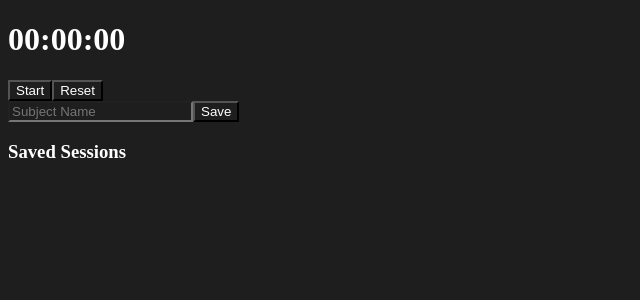
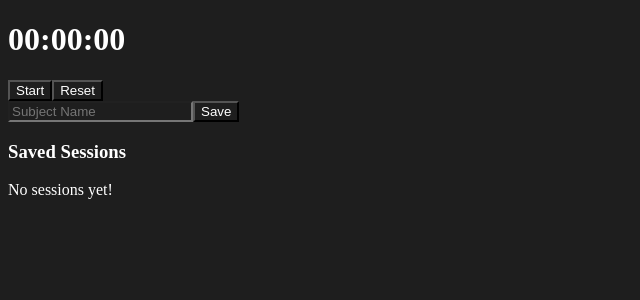
Before and after one commit to realblackblur/Study-Session-Log, a React (Vite) app: page / in a window 1280 px wide. Shown: the top 300 px of the page, without its empty margins (0-640 px from the left). Built offline with nearby package versions, Linux system fonts and the light colour scheme.

Commit message:
feat: show empty state when no sessions are saved

```diff
--- a/src/components/StudyTracker.tsx
+++ b/src/components/StudyTracker.tsx
@@ -93,6 +93,7 @@ function StudyTracker() {
       {errorMessage !== "" && <p>{errorMessage}</p>}
       <div>
         <h3>Saved Sessions</h3>
+        {sessions.length === 0 && <p>No sessions yet!</p>}
         <ul>
           {sessions.map((session) => (
             <li key={session.id}>
```
